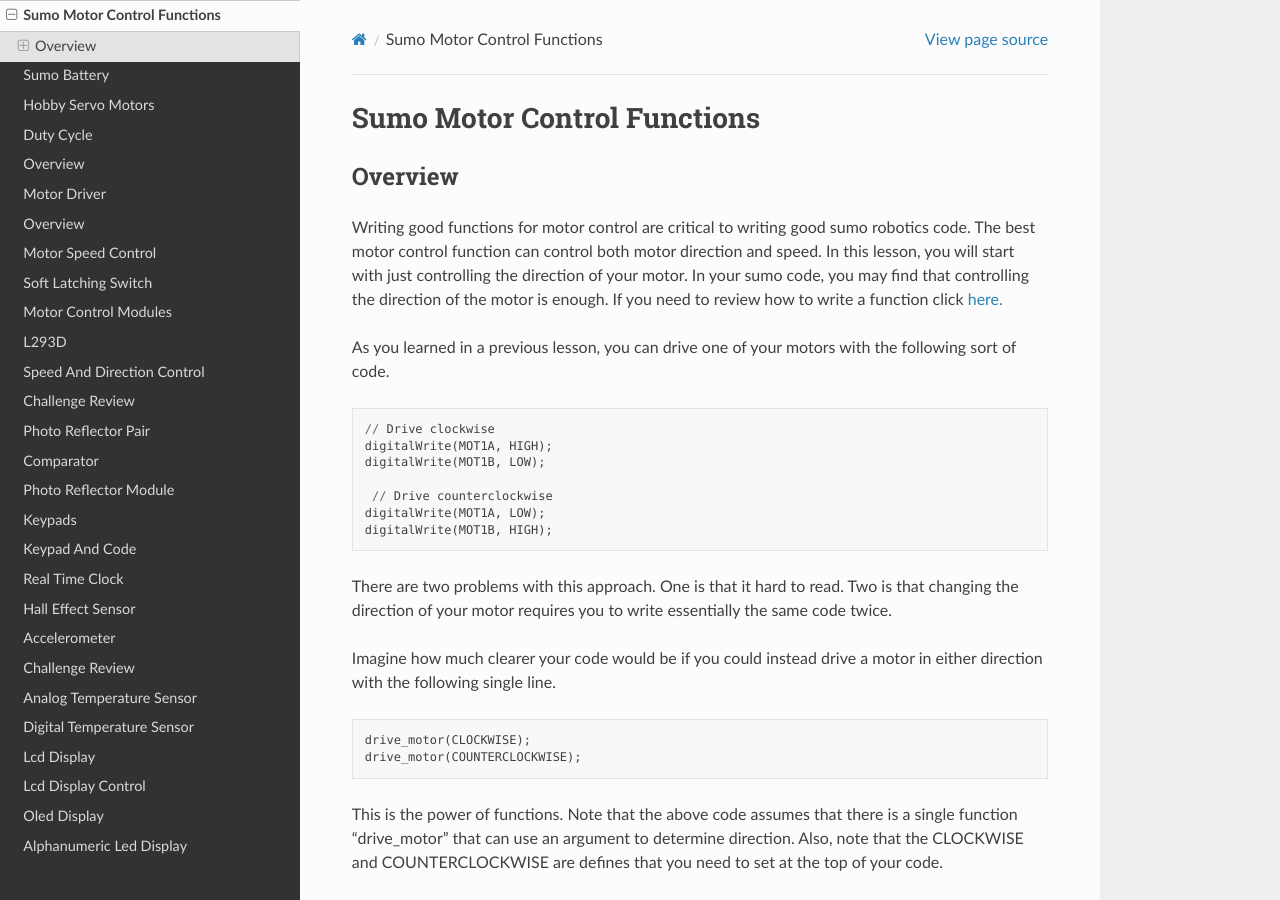
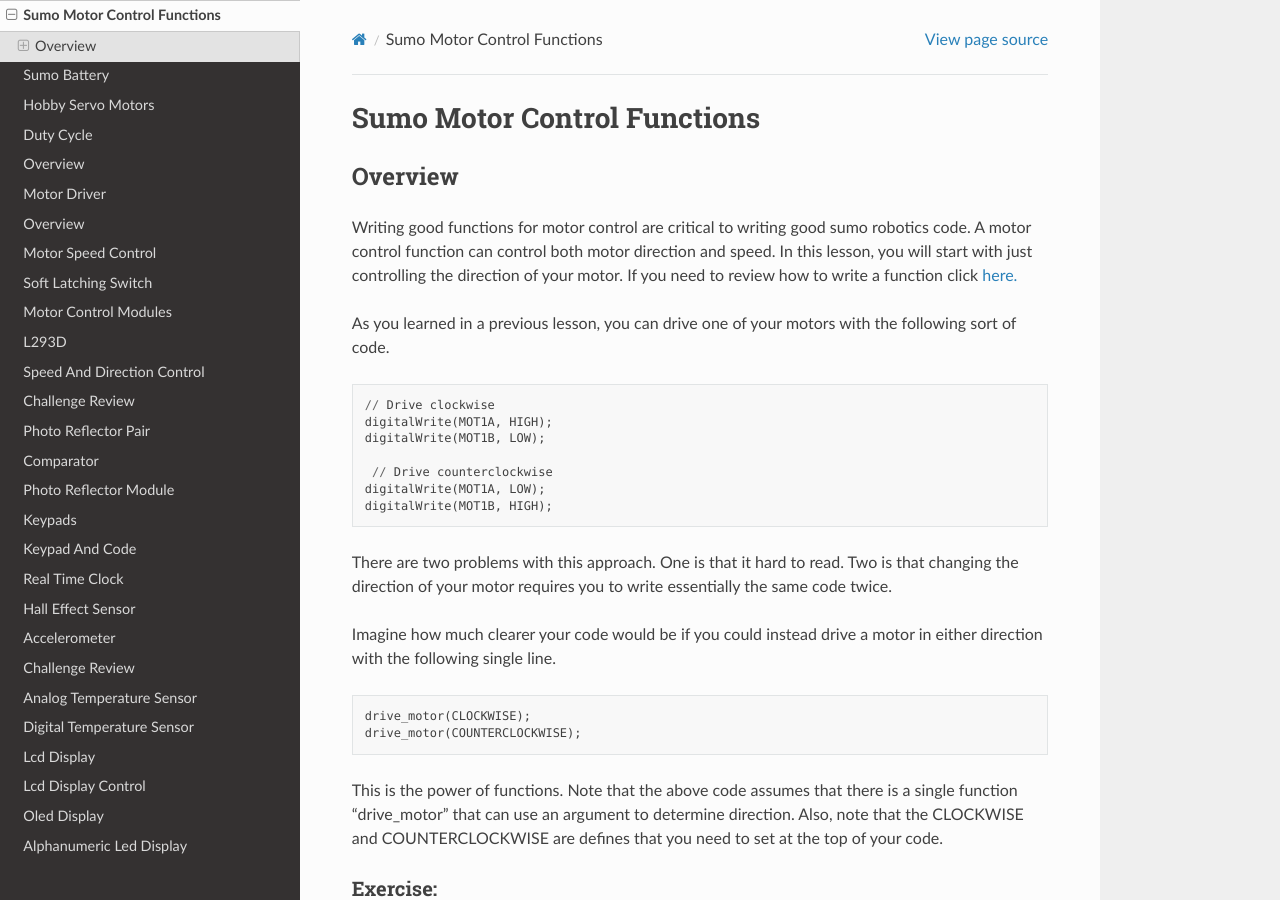
Before and after one commit to maxtkc/mvths-wiki, a Sphinx documentation site: the page built from docs/070xd-motor-control-functions.rst, in a window 1280 px wide and 900 px high. Built offline with Sphinx 7.4.7 and the Read the Docs theme 2.0.0, drawn with Linux system fonts in a browser that asks for light colours; pages that are not in the unit, such as notebooks, are missing from menus.

Commit message:
Update 070xd-motor-control-functions.rst

```diff
--- a/docs/070xd-motor-control-functions.rst
+++ b/docs/070xd-motor-control-functions.rst
@@ -4,7 +4,7 @@
 Overview
 --------
 
-Writing good functions for motor control are critical to writing good sumo robotics code. The best motor control function can control both motor direction and speed. In this lesson, you will start with just controlling the direction of your motor. In your sumo code, you may find that controlling the direction of the motor is enough. If you need to review how to write a function click `here. <https://mvths-wiki.readthedocs.io/en/latest/031-functions.html?highlight=functions#functions>`_
+Writing good functions for motor control are critical to writing good sumo robotics code. A motor control function can control both motor direction and speed. In this lesson, you will start with just controlling the direction of your motor. If you need to review how to write a function click `here. <https://mvths-wiki.readthedocs.io/en/latest/031-functions.html?highlight=functions#functions>`_
 
 As you learned in a previous lesson, you can drive one of your motors with the following sort of code.
 
```
